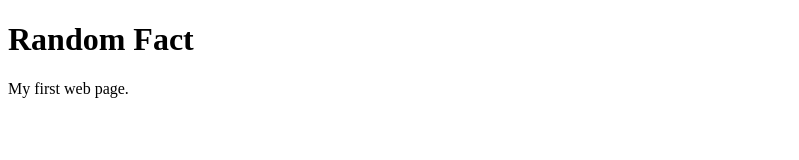
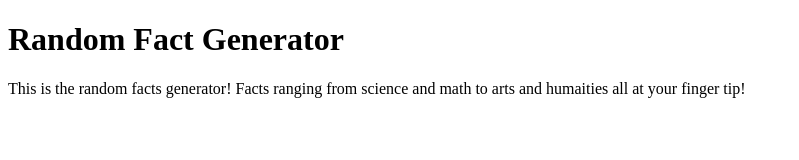
Before and after one commit to MichM-809/FactWebsite, a plain HTML site: page index.html in a window 1280 px wide. Shown: the whole page, without its empty margins (0-799 px from the left). Drawn offline with Linux system fonts and the light colour scheme.

Commit message:
made it to random facts generator

```diff
--- a/index.html
+++ b/index.html
@@ -2,10 +2,10 @@
 <html lang="en">
   <head>
     <meta charset="utf-8">
-    <title>Hello World</title>
+    <title>Random Facts Generator</title>
   </head>
   <body>
-    <h1>Random Fact</h1>
-    <p>My first web page.</p>
+    <h1>Random Fact Generator</h1>
+    <p>This is the random facts generator! Facts ranging from science and math to arts and humaities all at your finger tip!</p>
   </body>
 </html>
```
